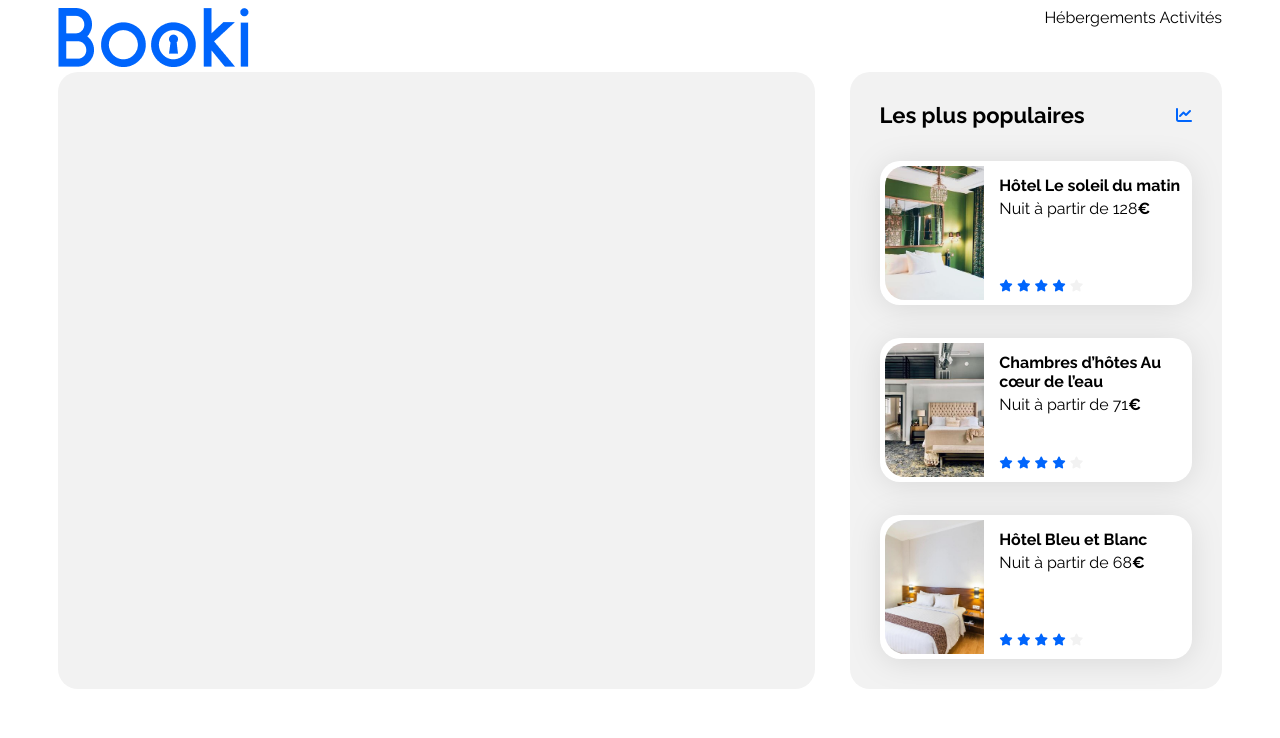
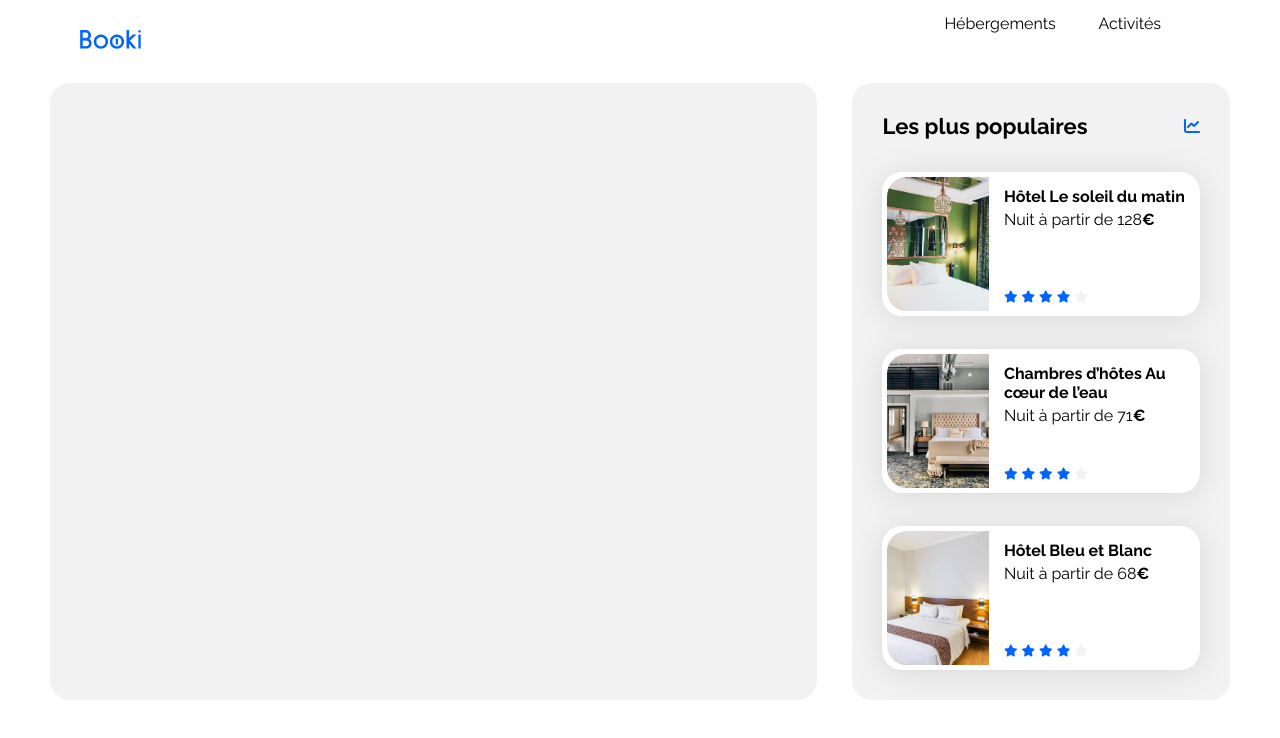
Before and after one commit to RahyanBLB/agence-3, a plain HTML site: page index.html in a window 1280 px wide. Drawn offline with Linux system fonts and the light colour scheme.

Commit message:
header fini :)

```diff
--- a/css/style.css
+++ b/css/style.css
@@ -61,14 +61,38 @@ body {
 
 .survol {
     color: black;
+    font-size: 16px;
+    padding-top: 14px;
+}
+
+.survol a {
+    color: inherit;
     text-decoration: none;
-    }
-
-.survol:hover {
-  border-top: solid blue 0.1rem;
 }
 
 
+.survol:hover {
+  border-top: solid blue 2px;
+  padding-top: 12px;
+  /* padding-top: 2px; */
+}
+.space1 {
+    margin-right: 42.61px;
+
+}
+.space2 {
+    margin-right: 69px;
+}
+
+body {
+    margin: 0;
+}
+
+.logosize {
+    width: 61.09px;
+    height: 19px;
+    margin: 30px;
+}
 /****** Hebergements And Populaires ***********/
 .hebergements-and-populaires {
     display: flex;
--- a/index.html
+++ b/index.html
@@ -18,12 +18,12 @@
     <div class="main-container">
         <header  class="container">
             <div>
-                <img src="images/logo/Booki.png" alt="">
+                <img class="logosize" src="images/logo/Booki.png" alt="">
             </div>
 
-            <nav>
-                <a class="survol" href="">Hébergements</a>
-                <a class="survol" href="">Activités</a>
+            <nav class="container">
+                <div class="survol space1"><a href="">Hébergements</a> </div>
+                <div class="survol space2"><a href="">Activités</a> </div>
             </nav>
 
 
```
